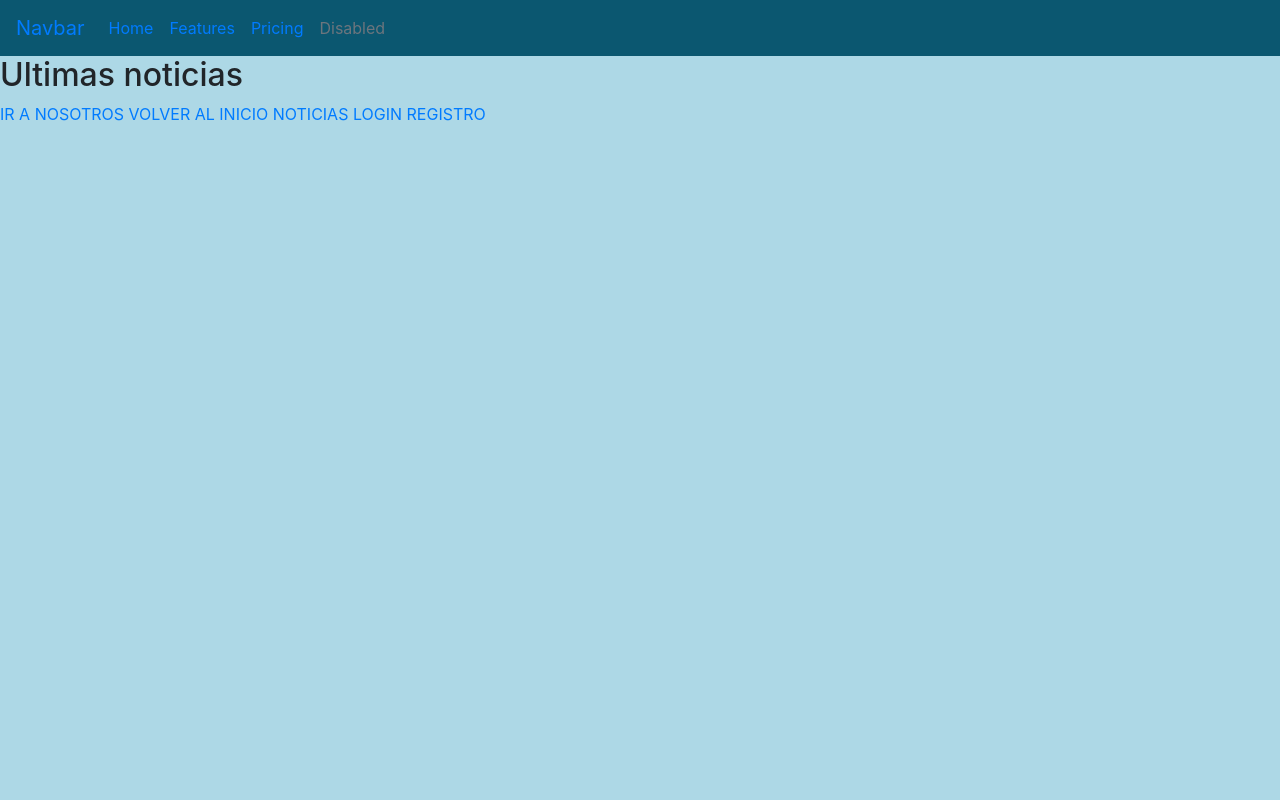
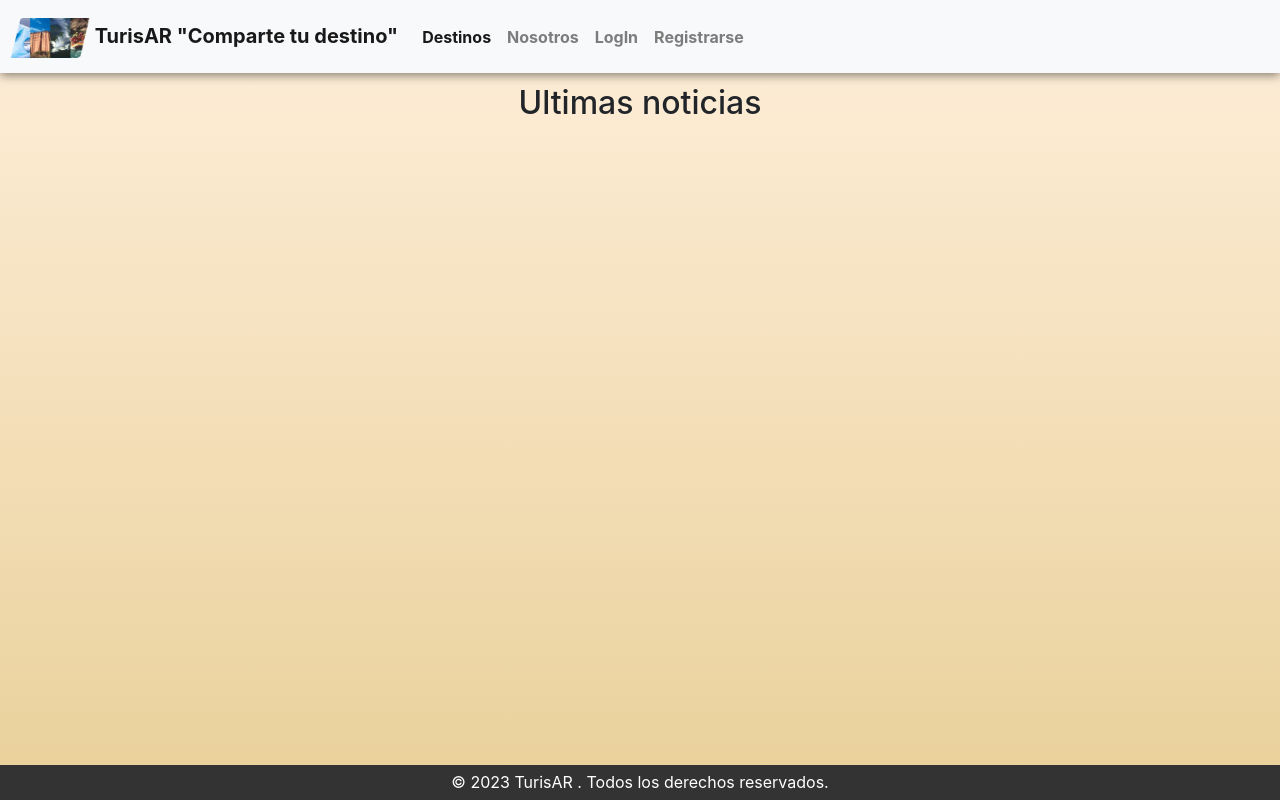
Before and after one commit to Purplesoulx/BlogdeViajesgrupo3, a Django app: template proyecto-main/blog/templates/home.html in a window 1280 px wide. Run offline with Django 4.2, Linux system fonts and the light colour scheme; the template is opened without the code that fills it, so the values that code supplies are empty.

Commit message:
Se modifico el nav-bar, se agregaron imagenes staticas de Brand, se crearon nuevos enlaces y se enrutaron, se modifico el archivo de estilocss

```diff
--- a/proyecto-main/blog/static/css/main.css
+++ b/proyecto-main/blog/static/css/main.css
@@ -1,7 +1,67 @@
 .contenedor{
-    background-color: lightblue;
+    /*background-color: rgb(195, 188, 157);*/
+    background: linear-gradient(180deg, rgb(255, 239, 219), rgb(200, 138, 2, 40%));
+
+
+    text-align: center;
+
+    height: 100vh;
+
 }
 
 .noti{
     text-align: center;
 }
+
+.title-image{
+    width:70% ;
+}
+
+.navbar{
+    box-shadow: 0 2px 10px rgba(0, 0, 0, 0.5);
+    position: fixed; /* Barra de navegación fija */
+    top: 0; /* Fijar en la parte superior */
+    width: 100%; /* Ocupar todo el ancho */
+}
+
+.user-image-mini{
+    width: 20px;
+    height: 20  px;
+}
+
+/* Estilo para los elementos del menú */
+.menu-usuario {
+    /*margin-left: 14%; /* Ajusta el espacio entre los elementos según tus necesidades */
+    }
+
+
+
+    /* Cambiar el color de todos los enlaces */
+    a {
+        color: #6cb6e8; /* Puedes cambiar este valor al color que prefieras */
+        text-decoration: none; /* Elimina el subrayado predeterminado en los enlaces */
+        font-weight: bold;
+      }
+
+      /* Cambiar el color de los enlaces al pasar el mouse sobre ellos */
+      a:hover {
+        color: #e74c3c; /* Cambia este valor al color que prefieras al pasar el mouse */
+      }
+
+
+      .navbar {
+        background-color: #0b5770;
+        padding: 10px;
+      }
+
+    /* Estilos para el pie de página */
+    footer {
+      background-color: #333;
+      color: white;
+      text-align: center;
+      padding: 5px;
+      position: fixed;
+      bottom: 0;
+      width: 100%;
+      height: 35px;
+    }
--- a/proyecto-main/blog/templates/base.html
+++ b/proyecto-main/blog/templates/base.html
@@ -12,41 +12,74 @@
     <title>Mi Blog {% block titulo %}{% endblock titulo %}</title>
 </head>
 <body class="contenedor">
-    <nav class="navbar navbar-expand-lg"style="background-color: #0b5770;">
-        <a class="navbar-brand" href="#">Navbar</a>
+    <nav class="navbar navbar-light bg-light navbar-expand-lg">
+
+        <a class="navbar-brand" href="{% url 'home' %}" style="padding-top: 8px;">
+          <img src="{% static 'img/brand2.png' %}" width="80" height="40" alt="">
+          TurisAR "Comparte tu destino"
+        </a>
+
         <button class="navbar-toggler" type="button" data-toggle="collapse" data-target="#navbarNav" aria-controls="navbarNav" aria-expanded="false" aria-label="Toggle navigation">
           <span class="navbar-toggler-icon"></span>
         </button>
+
         <div class="collapse navbar-collapse" id="navbarNav">
+
           <ul class="navbar-nav">
+
             <li class="nav-item active">
-              <a class="nav-link" href="#">Home <span class="sr-only">(current)</span></a>
+              <a class="nav-link" href="{% url 'noticias:listar' %}">Destinos <span class="sr-only">(current)</span></a>
             </li>
+
             <li class="nav-item">
-              <a class="nav-link" href="#">Features</a>
-            </li>
-            <li class="nav-item">
-              <a class="nav-link" href="#">Pricing</a>
-            </li>
-            <li class="nav-item">
-              <a class="nav-link disabled" href="#">Disabled</a>
+              <a class="nav-link" href="{% url 'nosotros' %}">Nosotros</a>
             </li>
           </ul>
+          <ul class="navbar-nav mr-auto">
+            {% if user.is_authenticated %}
+                <li class="right-align">
+                  <strong class="nav-link">
+                  <img class="user-image-mini" src="{% static 'img/usuario.png' %}">
+                  Hola {{ user.username }}</strong>
+                </li>
+
+                <li class="right-align" class="right-align">
+                  <a class="nav-link" href="{% url 'logout' %}">Mi cuenta</a>
+                </li>
+
+                <li class="right-align" class="right-align">
+                  <a class="nav-link" href="{% url 'logout' %}">LogOut</a>
+                </li>
+
+            {% else %}
+                <li class="right-align" class="right-align">
+                  <a class="nav-link" href="{% url 'login' %}">LogIn</a>
+                </li>
+
+                <li class="right-align">
+                  <a class="nav-link" class="right-align" href="{% url 'registro' %}">Registrarse</a>
+                </li>
+
+            {% endif %}
+
+          </ul>
+
         </div>
+
       </nav>
+
+    <br>
+
+    <div cass="contenido-fional" style="padding-top: 60px;">
+
     {% block contenido %}
 
     {% endblock contenido %}
-    <a href="{% url 'nosotros' %}">IR A NOSOTROS</a>
-    <a href="{% url 'home' %}">VOLVER AL INICIO</a>
-    <a href="{% url 'noticias:listar' %}">NOTICIAS</a>
-    {% if user.is_authenticated %}
-        <strong>Hola {{ user.username }}</strong>
-        <a href="{% url 'logout' %}">LOGOUT</a>
-    {% else %}
-        <a href="{% url 'login' %}">LOGIN</a>
-        <a href="{% url 'registro' %}">REGISTRO</a>
-    {% endif %}
+
+    </div>
+    <footer>
+      <p>&copy; 2023 TurisAR . Todos los derechos reservados.</p>
+    </footer>
 
 </body>
 </html>
```
Also changed, not shown: proyecto-main/blog/static/img/Fondo4.jpg (added), proyecto-main/blog/static/img/brand2.png (added), proyecto-main/blog/static/img/usuario.png (added).
